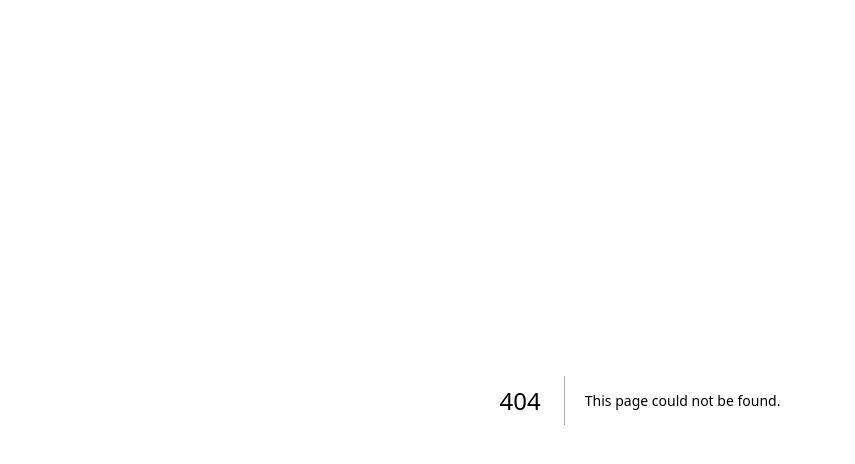
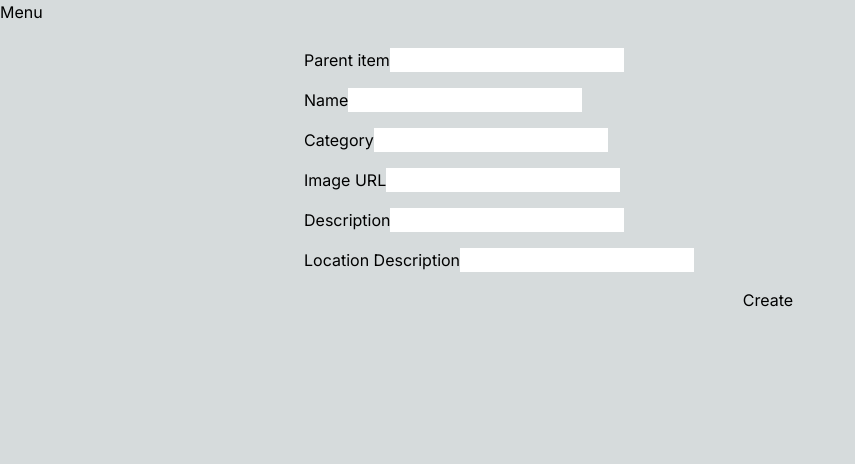
Before and after one commit to stopnoanime/stuff-manager, a Next.js app: page /dashboard/items/create in a window 1280 px wide. Before the commit this address had no page. Shown: the top 464 px of the page, without its empty margins (0-855 px from the left). Built offline with nearby package versions, Linux system fonts and the light colour scheme.

Commit message:
Add ability to view items

```diff
--- a/app/_lib/data-actions.ts
+++ b/app/_lib/data-actions.ts
@@ -2,12 +2,13 @@
 
 import { sql } from '@vercel/postgres';
 import { revalidatePath } from 'next/cache';
+import { redirect } from 'next/navigation';
 import { z } from 'zod';
 
 export async function createItem(formData: FormData) {
   const formSchema = z.object({
-    parent_item_id: z.string(),
-    name: z.string(),
+    parent_item_id: z.string().nullable(),
+    name: z.string().min(1),
     category: z.string(),
     image_url: z.string(),
     description: z.string(),
@@ -17,12 +18,13 @@ export async function createItem(formData: FormData) {
   const d = formSchema.parse(Object.fromEntries(formData.entries()))
 
   if(d.parent_item_id === "")
-    d.parent_item_id = null as any;
+    d.parent_item_id = null;
 
   await sql`
-    INSERT INTO items (parent_item_id, name, category, image_url, description, location_description)
-    VALUES (${d.parent_item_id}, ${d.name}, ${d.category}, ${d.image_url}, ${d.description}, ${d.location_description})
+    INSERT INTO items (updated_at, parent_item_id, name, category, image_url, description, location_description)
+    VALUES (${new Date().toISOString()}, ${d.parent_item_id}, ${d.name}, ${d.category}, ${d.image_url}, ${d.description}, ${d.location_description})
   `;
 
-  revalidatePath('/dashboard/item');
+  revalidatePath('/dashboard/items');
+  redirect('/dashboard/items');
 }
--- a/app/_lib/data-definitions.ts
+++ b/app/_lib/data-definitions.ts
@@ -1,10 +1,11 @@
 export type ItemsTable = {
     id: string;
-    parent_item_id: string;
+    updated_at: string;
+
+    parent_item_id: string | null;
 
     name: string;
     category: string;
-
     image_url: string;
     description: string;
     location_description: string;
--- a/app/_lib/data-fetches.ts
+++ b/app/_lib/data-fetches.ts
@@ -0,0 +1,12 @@
+import { sql } from "@vercel/postgres";
+import { ItemsTable } from "./data-definitions";
+
+export async function fetchItem(id: string) {
+  const data = await sql<ItemsTable>`
+    SELECT *
+    FROM items
+    WHERE items.id = ${id};
+  `;
+
+  return data.rows[0]
+}
--- a/app/_lib/data-seed.ts
+++ b/app/_lib/data-seed.ts
@@ -4,11 +4,12 @@ export async function seedItems() {
   await sql`
       CREATE TABLE IF NOT EXISTS items (
         id UUID DEFAULT gen_random_uuid() PRIMARY KEY,
+        updated_at TIMESTAMPTZ NOT NULL,
+
         parent_item_id UUID,
 
         name TEXT NOT NULL CHECK (name <> ''),
         category TEXT NOT NULL,
-
         image_url TEXT NOT NULL,
         description TEXT NOT NULL,
         location_description TEXT NOT NULL
--- /dev/null
+++ b/app/_ui/items/item-form.tsx
@@ -0,0 +1,76 @@
+import { ItemsTable } from "@/app/_lib/data-definitions";
+
+export default function ItemForm(
+    {readonly, defaultValue, action} : {readonly?: boolean, defaultValue? : ItemsTable, action?: (d: FormData) => void}
+) {
+    return (
+    <form action={action} className="flex flex-col gap-4">
+        <label>
+            Parent item
+            <input
+                type='text'
+                name='parent_item_id'
+                defaultValue={defaultValue?.parent_item_id || ''}
+                readOnly={readonly}
+            ></input>
+        </label>
+
+        <label>
+            Name
+            <input
+                type='text'
+                name='name'
+                required
+                defaultValue={defaultValue?.name}
+                readOnly={readonly}
+            ></input>
+        </label>
+
+        <label>
+            Category
+            <input
+                type='text'
+                name='category'
+                defaultValue={defaultValue?.category}
+                readOnly={readonly}
+            ></input>
+        </label>
+
+        <label>
+            Image URL
+            <input
+                type='text'
+                name='image_url'
+                defaultValue={defaultValue?.image_url}
+                readOnly={readonly}
+            ></input>
+        </label>
+
+        <label>
+            Description
+            <input
+                type='text'
+                name='description'
+                defaultValue={defaultValue?.description}
+                readOnly={readonly}
+            ></input>
+        </label>
+
+        <label>
+            Location Description
+            <input
+                type='text'
+                name='location_description'
+                defaultValue={defaultValue?.location_description}
+                readOnly={readonly}
+            ></input>
+        </label>
+
+        {!readonly &&
+            <button>
+                {defaultValue ? 'Edit' : 'Create'}
+            </button>
+        }
+    </form>
+    )
+}
--- a/app/dashboard/item/create/page.tsx
+++ /dev/null
@@ -1,68 +0,0 @@
-import { createItem } from '@/app/_lib/data-actions';
-import { Metadata } from 'next';
-
-export const metadata: Metadata = {
-  title: 'Create Item',
-};
-
-export default async function Page() {
-  return (
-    <div>
-      <form action={createItem}>
-
-        <label>
-          Parent item
-          <input
-            type='text'
-            name='parent_item_id'
-          ></input>
-        </label>
-
-        <label>
-          Name
-          <input
-            type='text'
-            name='name'
-            required
-          ></input>
-        </label>
-
-        <label>
-          Category
-          <input
-            type='text'
-            name='category'
-          ></input>
-        </label>
-
-        <label>
-          Image URL
-          <input
-            type='text'
-            name='image_url'
-          ></input>
-        </label>
-
-        <label>
-          Description
-          <input
-            type='text'
-            name='description'
-          ></input>
-        </label>
-
-        <label>
-          Location Description
-          <input
-            type='text'
-            name='location_description'
-          ></input>
-        </label>
-
-        <button>
-          Create
-        </button>
-      </form>
-    </div>
-  );
-}
--- /dev/null
+++ b/app/dashboard/items/[id]/page.tsx
@@ -0,0 +1,21 @@
+import { Metadata } from 'next';
+import { fetchItem } from '@/app/_lib/data-fetches';
+import { notFound } from 'next/navigation';
+import ItemForm from '@/app/_ui/items/item-form';
+
+export const metadata: Metadata = {
+  title: 'Item Info',
+};
+
+export default async function Page({ params }: { params: { id: string } }) {
+  const item = await fetchItem(params.id);
+
+  if(!item)
+    notFound();
+
+  return (
+    <div>
+      <ItemForm readonly defaultValue={item}></ItemForm>
+    </div>
+  );
+}
--- /dev/null
+++ b/app/dashboard/items/create/page.tsx
@@ -0,0 +1,15 @@
+import { createItem } from '@/app/_lib/data-actions';
+import ItemForm from '@/app/_ui/items/item-form';
+import { Metadata } from 'next';
+
+export const metadata: Metadata = {
+  title: 'Create Item',
+};
+
+export default async function Page() {
+  return (
+    <div>
+      <ItemForm action={createItem}></ItemForm>
+    </div>
+  );
+}
```
Also changed, not shown: app/_ui/items/items-list.tsx (added).
